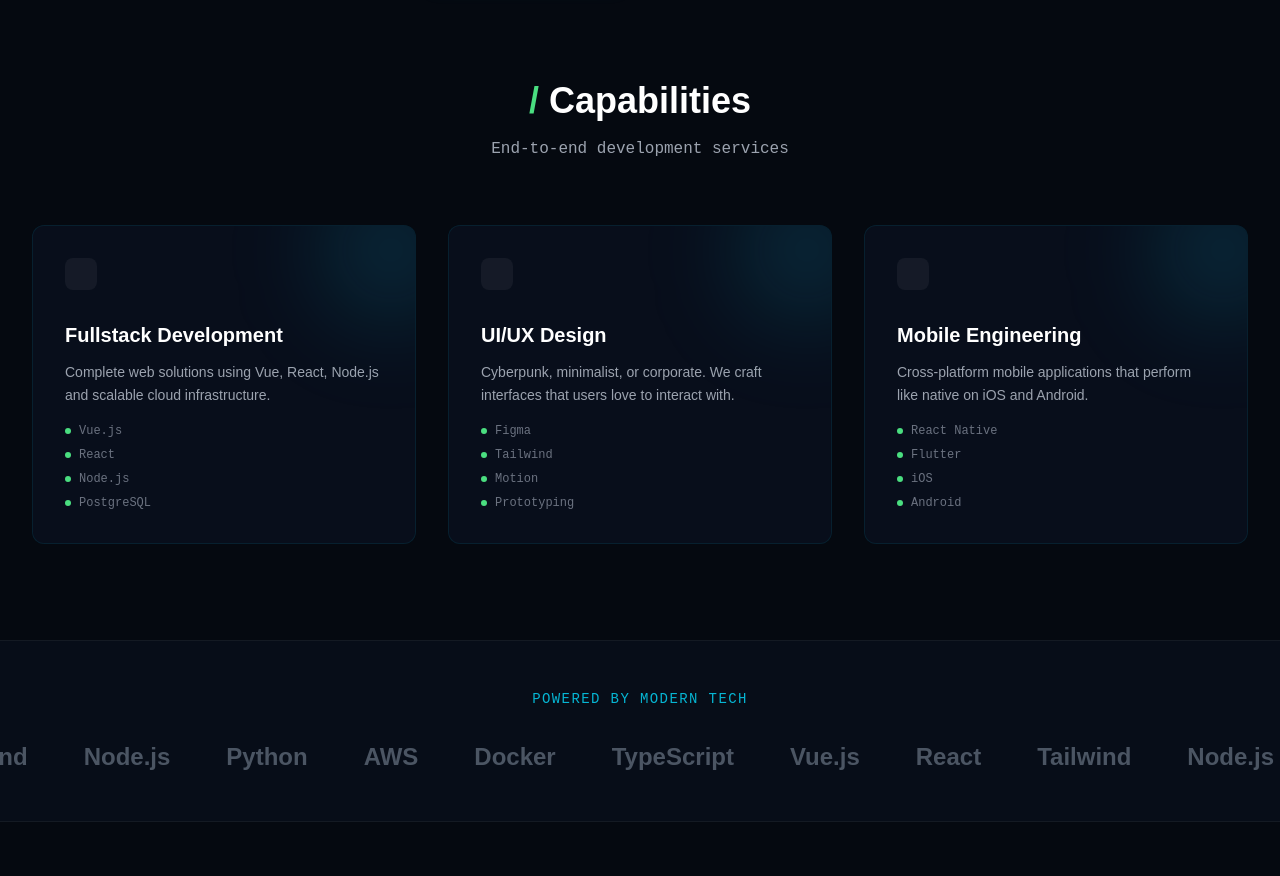
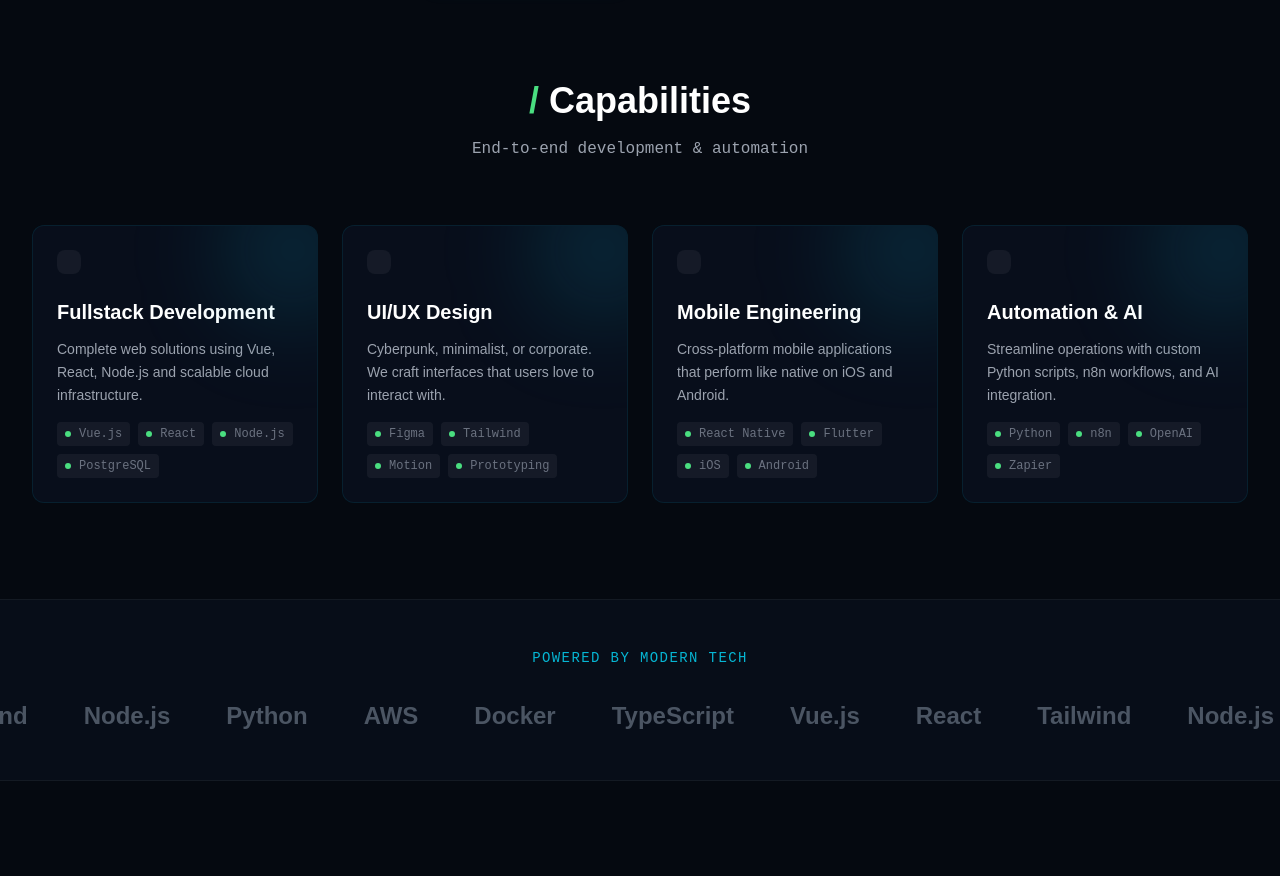
Before and after one commit to mohemed-amine619/FM-landing, a Vue app: page / in a window 1280 px wide. Shown: the part 1020-1896 px from the top of the page. Built offline with nearby package versions, Linux system fonts and the light colour scheme.

Commit message:
add new services

```diff
--- a/src/components/ServicesSection.vue
+++ b/src/components/ServicesSection.vue
@@ -19,6 +19,12 @@
         desc: 'Cross-platform mobile applications that perform like native on iOS and Android.',
         icon: 'ph-device-mobile',
         tags: ['React Native', 'Flutter', 'iOS', 'Android']
+    },
+    {
+        title: 'Automation & AI',
+        desc: 'Streamline operations with custom Python scripts, n8n workflows, and AI integration.',
+        icon: 'ph-robot',
+        tags: ['Python', 'n8n', 'OpenAI', 'Zapier']
     }
 ];
 </script>
@@ -29,33 +35,51 @@
             <div class="text-center mb-16">
                 <h2 class="text-3xl md:text-4xl font-bold text-white mb-4"><span class="text-brand-green">/</span>
                     Capabilities</h2>
-                <p class="text-gray-400 font-mono">End-to-end development services</p>
+                <p class="text-gray-400 font-mono">End-to-end development & automation</p>
             </div>
 
-            <div class="grid grid-cols-1 md:grid-cols-3 gap-8">
+            <!-- Updated grid to 4 columns on large screens, or 2x2 grid -->
+            <div class="grid grid-cols-1 md:grid-cols-2 lg:grid-cols-2 xl:grid-cols-4 gap-6">
                 <div v-for="(service, index) in services" :key="index"
-                    class="glass-card p-8 rounded-xl group relative overflow-hidden">
+                    class="glass-card p-6 rounded-xl group relative overflow-hidden h-full flex flex-col">
+                    <!-- Hover Glow -->
                     <div
                         class="absolute -right-10 -top-10 w-32 h-32 bg-brand-cyan/20 rounded-full blur-[50px] group-hover:bg-brand-green/20 transition-colors duration-500">
                     </div>
 
                     <div
-                        class="mb-6 inline-block p-4 rounded-lg bg-white/5 text-brand-cyan group-hover:text-brand-green group-hover:scale-110 transition-all duration-300">
+                        class="mb-6 inline-block p-3 rounded-lg bg-white/5 text-brand-cyan group-hover:text-brand-green group-hover:scale-110 transition-all duration-300 w-fit">
                         <i :class="['ph', service.icon, 'text-3xl']"></i>
                     </div>
+
                     <h3 class="text-xl font-bold text-white mb-3 group-hover:text-brand-cyan transition-colors">{{
                         service.title }}</h3>
-                    <p class="text-gray-400 text-sm leading-relaxed mb-4">{{ service.desc }}</p>
+                    <p class="text-gray-400 text-sm leading-relaxed mb-4 flex-grow">{{ service.desc }}</p>
 
-                    <ul class="space-y-2">
-                        <li v-for="tag in service.tags" :key="tag"
-                            class="flex items-center text-xs font-mono text-gray-500">
+                    <div class="flex flex-wrap gap-2 mt-auto">
+                        <span v-for="tag in service.tags" :key="tag"
+                            class="inline-flex items-center text-xs font-mono text-gray-500 bg-white/5 px-2 py-1 rounded">
                             <span class="w-1.5 h-1.5 bg-brand-green rounded-full mr-2"></span>
                             {{ tag }}
-                        </li>
-                    </ul>
+                        </span>
+                    </div>
                 </div>
             </div>
         </div>
     </section>
 </template>
+
+<style scoped>
+.glass-card {
+    background: rgba(11, 18, 33, 0.7);
+    backdrop-filter: blur(12px);
+    border: 1px solid rgba(6, 182, 212, 0.1);
+    transition: all 0.3s ease;
+}
+
+.glass-card:hover {
+    border-color: rgba(74, 222, 128, 0.5);
+    transform: translateY(-5px);
+    box-shadow: 0 10px 30px -10px rgba(74, 222, 128, 0.15);
+}
+</style>
```
